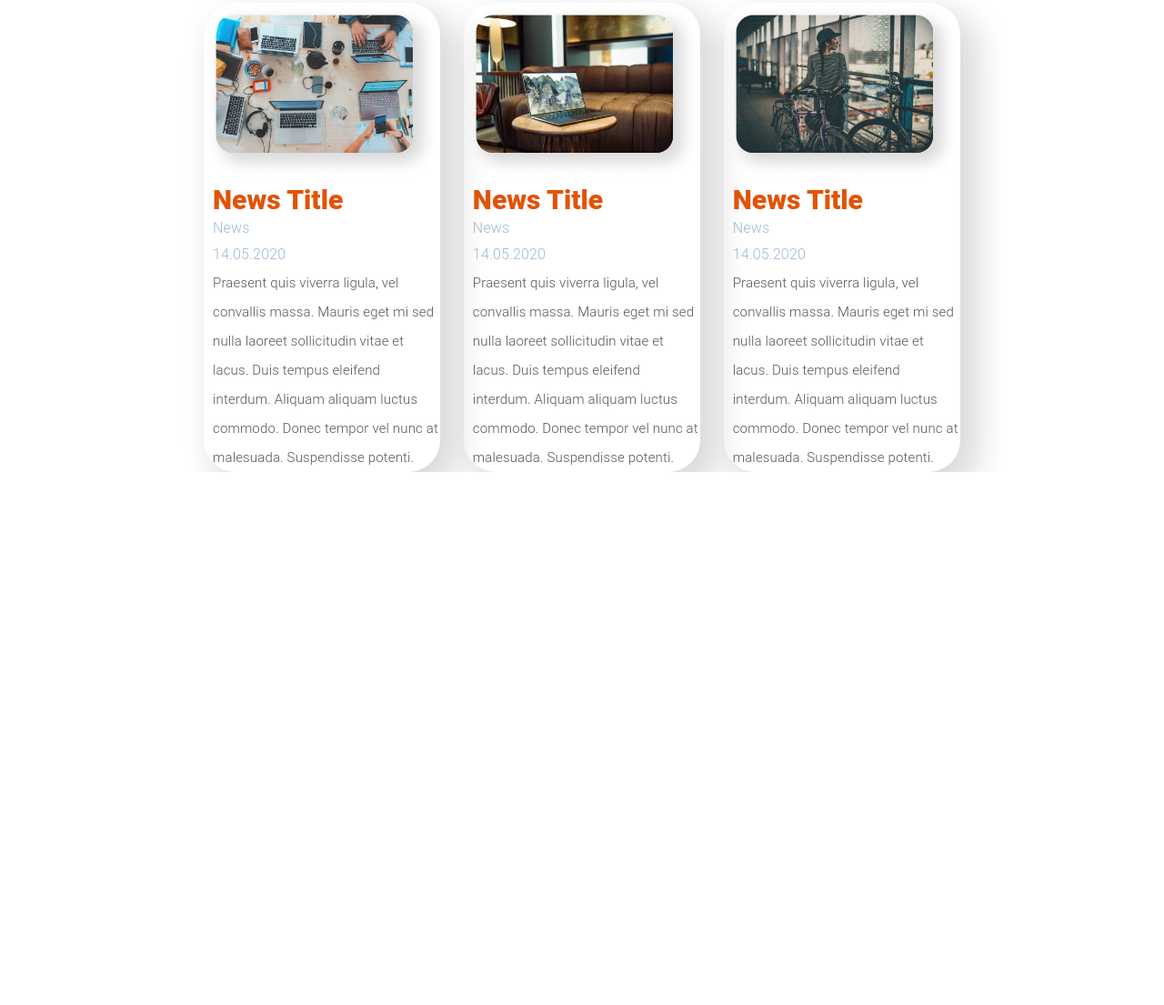
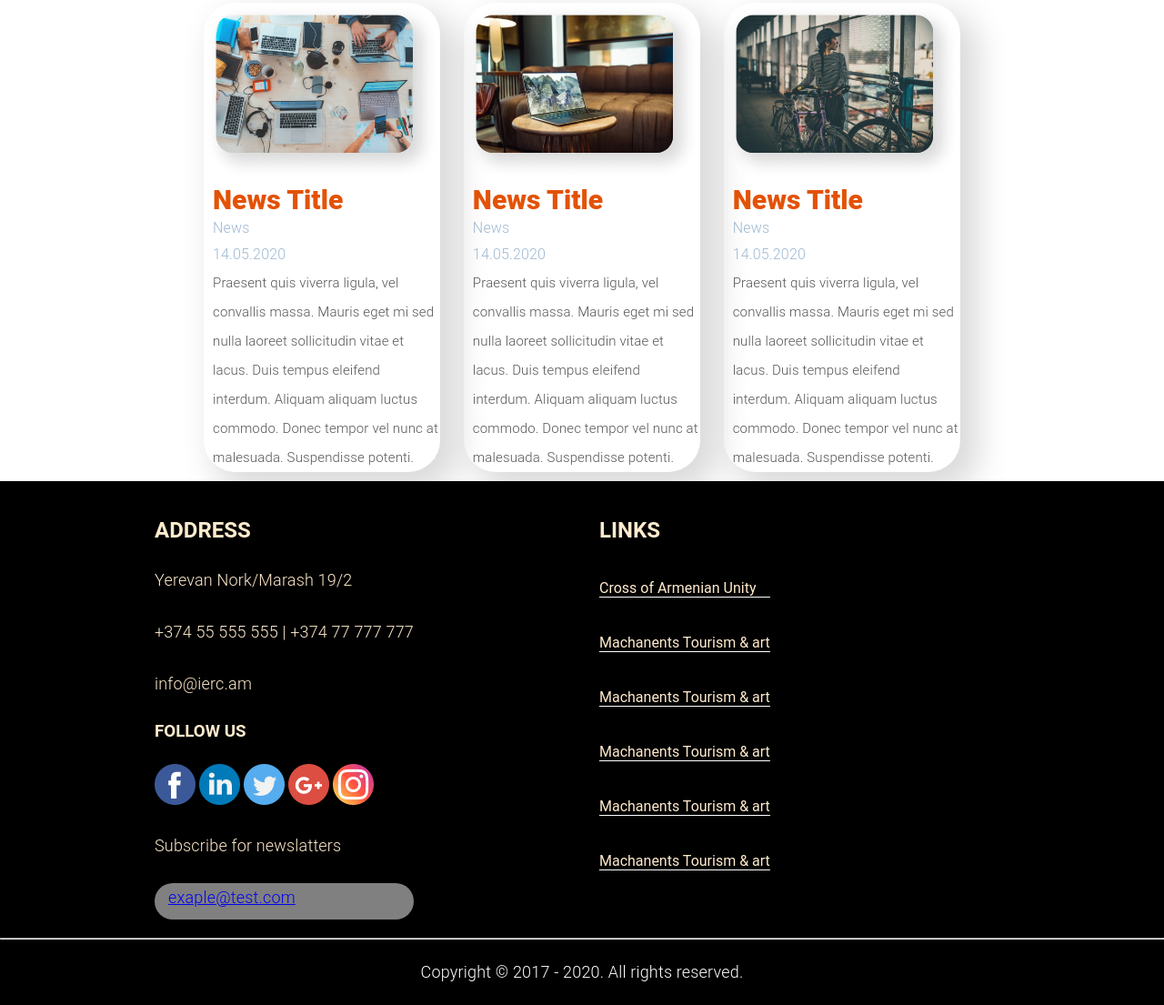
Before and after one commit to Softconstruct-internship/Html-Task-10, a website: page index.html in a window 1280 px wide. Shown: the part 1907-3012 px from the top of the page at 91% size. Before the commit the page ends 2426 px from the top, so only its background shows below. Drawn offline with Linux system fonts and the light colour scheme.

Commit message:
added footer container

```diff
--- a/index.html
+++ b/index.html
@@ -28,7 +28,6 @@
             </nav>
         </div>
     </header>
-    <section class="main_section">
     <section class="section_about">
         <div class="container_about">
             <h1>About</h1>
@@ -132,7 +131,42 @@
             </div>
         </div>
     </section>
-    </section>
+
+    <footer>
+        <div class="footer_container">
+            <div class="addrsee_container">
+                <h2>ADDRESS</h2>
+                <p>Yerevan Nork/Marash 19/2</p>
+                <p>+374 55 555 555 | +374 77 777 777</p>
+                <p>info@ierc.am</p>
+                <h3>FOLLOW US</h3>
+                <div class="footer_icon_container">
+                    <img src="./assets/footer_icons/facebook 1.png" alt="Facebook">
+                    <img src="./assets/footer_icons/linkedin 1.png" alt="Linkedin">
+                    <img src="./assets/footer_icons/twitter 1.png" alt="Twitter">
+                    <img src="./assets/footer_icons/google-plus 1.png" alt="Google-plus">
+                    <img src="./assets/footer_icons/instagram-sketched 1.png" alt="Instagram">
+                </div>
+                <p>Subscribe for newslatters</p>
+                <p class="link_a">
+                    <a href="exaple@test.com">exaple@test.com</a>
+
+                </p>
+            </div>
+            <div class="links_container">
+                <h2>LINKS</h2>
+                <p>Cross of Armenian Unity</p>
+                <p>Machanents Tourism & art</p>
+                <p>Machanents Tourism & art</p>
+                <p>Machanents Tourism & art</p>
+                <p>Machanents Tourism & art</p>
+                <p>Machanents Tourism & art</p>
+            </div>
+
+        </div>
+        <hr>
+        <p class="copyright_container">Copyright © 2017 - 2020. All rights reserved.</p>
+    </footer>
 </body>
 
 </html>
--- /dev/null
+++ b/sass/_footer.scss
@@ -0,0 +1,64 @@
+footer{
+    background-color: black;
+    .footer_container {
+        // width: 100%;
+        // height: 100%;
+        display: flex;
+
+        color: blanchedalmond;
+        .addrsee_container {
+            display: inline-block;
+            padding: 40px 34px 20px 170px;
+
+            h2 {
+                padding-bottom: 25px;
+            }
+            .link_a{
+                padding-left: 15px !important;
+                height: 40px;
+                background-color: gray;
+                border-radius: 25px;
+                padding: 0;
+            }
+            p {
+                font-style: normal;
+                font-weight: 300;
+                font-size: 18px;
+                line-height: 32px;
+                letter-spacing: 0.01em;
+                padding-bottom: 25px;
+            }
+            h3 {
+                padding-bottom: 25px;
+            }
+            .footer_icon_container {
+                padding-bottom: 25px;
+            }
+        }
+        .links_container {
+            display: inline-block;
+            padding: 40px 34px 0 170px;
+            p {
+                padding-top: 40px;
+                border-bottom: 1px solid #ffffff;
+                img{
+                    left:0
+                }
+            }
+
+
+        }
+
+    }
+    .copyright_container {
+        text-align: center;
+        font-weight: 300;
+        font-size: 18px;
+        line-height: 32px;
+        text-align: center;
+        letter-spacing: 0.01em;
+        color: #ffffff;
+        padding: 20px 0px 20px 0px;
+    }
+
+}
--- a/sass/_news.scss
+++ b/sass/_news.scss
@@ -1,12 +1,12 @@
 #news {
     width: 100%;
-    height: 500px;
+    height: 100%;
     display: flex;
     justify-content: center;
     padding: 10px 0;
-    position: relative;
+    // position: relative;
     .new-container {
-        position: absolute;
+        // position: absolute;
         width: 65%;
         div {
             h1 {
@@ -73,8 +73,8 @@
     .news-conatainer {
         grid-template-rows: 1fr;
         grid-template-columns: 1fr 1fr;
-        height: auto;
-        width: 100%;
+        // height: auto;
+        // width: 100%;
         padding: 10px !important;
         // .info_container {
         //     width: 100%;
--- a/sass/main.scss
+++ b/sass/main.scss
@@ -3,6 +3,7 @@
 @import "_courses";
 @import "about";
 @import "news";
+@import "footer";
 *{
     margin: 0;
     padding: 0;
```
Also changed, not shown: assets/footer_icons/facebook 1.png (added), assets/footer_icons/google-plus 1.png (added), assets/footer_icons/instagram-sketched 1.png (added), assets/footer_icons/linkedin 1.png (added), assets/footer_icons/twitter 1.png (added), css/style.css. Lines whose indentation alone changed are shown as unchanged.
